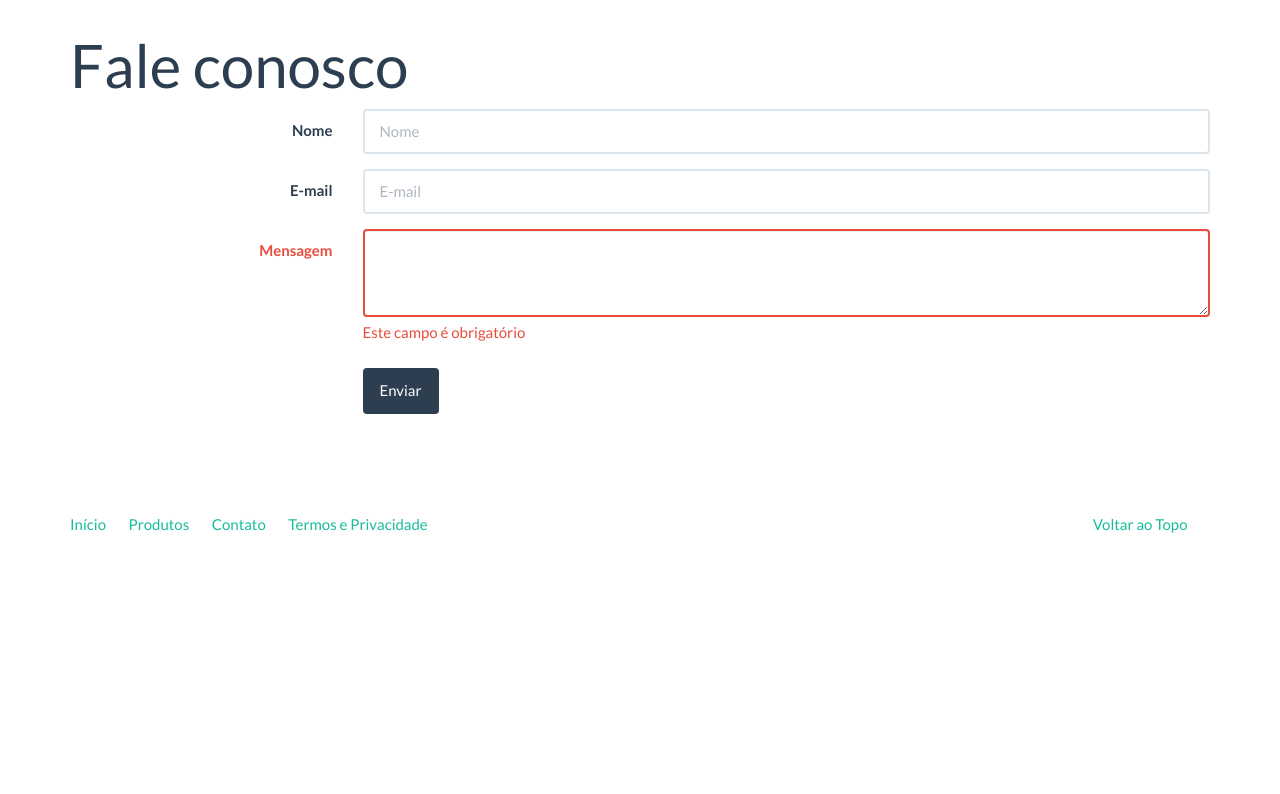
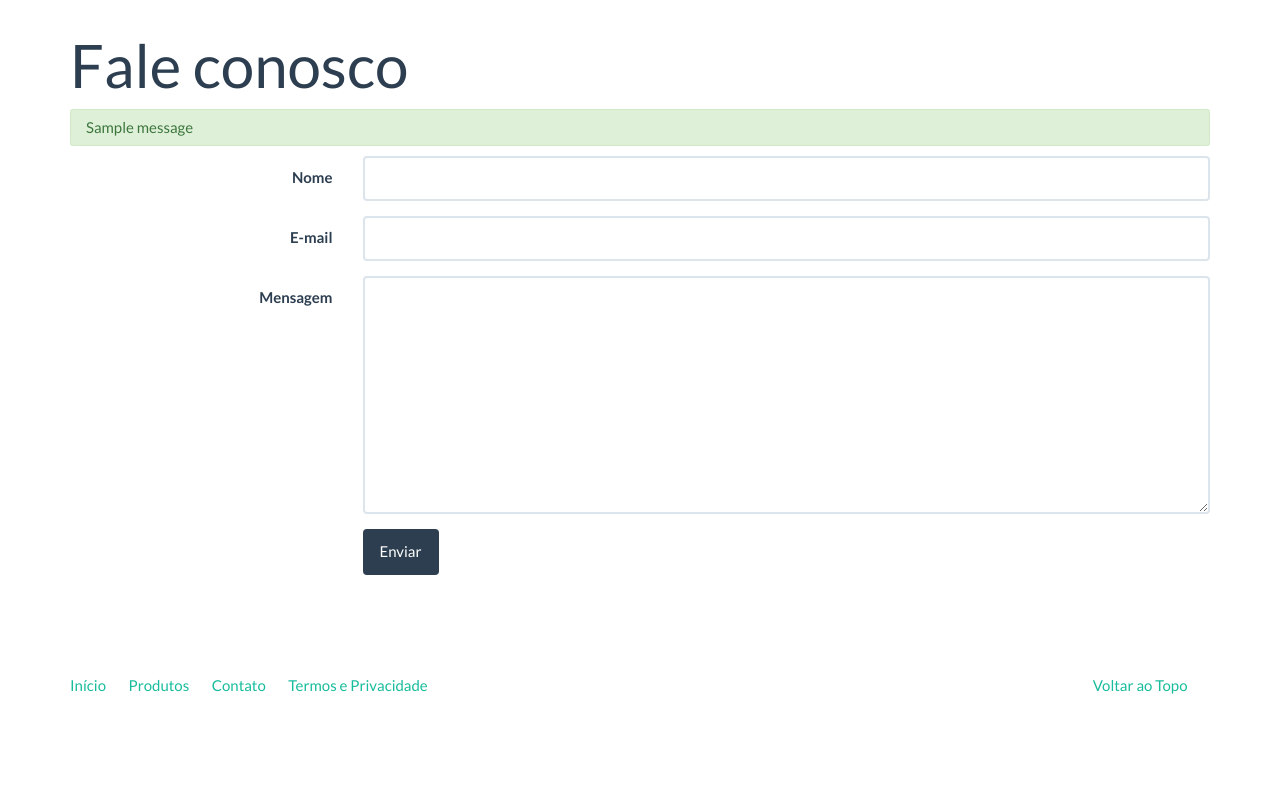
Before and after one commit to alyssonbarros/alawebdjango, a Django app: page /contato/ in a window 1280 px wide. Shown: the part 60-854 px from the top of the page. Before the commit the page ends 593 px from the top, so only its background shows below. Run offline with Django 3.2, Linux system fonts and the light colour scheme; tables that the repository leaves empty hold one stand-in row (values such as "Sample post"); one stand-in notice (Sample message) is shown; some libraries are stand-ins or nearby versions.

Commit message:
Configurado email de contato

```diff
--- a/alawebdjango/core/templates/contact.html
+++ b/alawebdjango/core/templates/contact.html
@@ -1,4 +1,6 @@
 {% extends "base.html" %}
+
+{% load widget_tweaks %}
 
 {% block title %}
     Contato | {{ block.super }}
@@ -7,27 +9,29 @@
 {% block container %}
 <div class="page-header">
     <h1>Fale conosco</h1>
-    <form class="form-horizontal">
+    {% if messages %}
+        {% for message in messages %}
+            <div class="alert success">
+                <p>
+                    {{ message }}
+                </p>
+            </div>
+        {% endfor %}
+    {% endif %}
+    <form class="form-horizontal" action="" method="post">
+        {% csrf_token %}
         <fieldset>
-            <div class="form-group">
-              <label for="id_name" class="col-md-3 control-label">Nome</label>
+            {% for field in form %}
+            <div class="form-group{% if field.errors %} has-error{% endif %}">
+              <label for="{{ field.auto_id }}" class="col-md-3 control-label">{{ field.label }}</label>
               <div class="col-md-9">
-                <input type="text" class="form-control" id="id_name" placeholder="Nome" />
+                {% render_field field class='form-control' %}
+                {% for error in field.errors %}
+                <span class="help-block">{{ error }}</span>
+                {% endfor %}
               </div>
             </div>
-            <div class="form-group">
-              <label for="id_email" class="col-md-3 control-label">E-mail</label>
-              <div class="col-md-9">
-                <input type="text" class="form-control" id="id_email" placeholder="E-mail" />
-              </div>
-            </div>
-            <div class="form-group has-error">
-              <label for="id_message" class="col-md-3 control-label">Mensagem</label>
-              <div class="col-md-9">
-                <textarea class="form-control" rows="3" id="id_message"></textarea>
-                <span class="help-block">Este campo é obrigatório</span>
-              </div>
-            </div>
+            {% endfor %}
             <div class="form-group">
               <div class="col-md-9 col-md-offset-3">
                 <button type="submit" class="btn btn-primary">Enviar</button>
--- a/alawebdjango/core/views.py
+++ b/alawebdjango/core/views.py
@@ -1,10 +1,42 @@
-# coding=utf-8
+from django.contrib import messages
+from django.core import mail
+from django.http import HttpResponseRedirect
+from django.shortcuts import render
+from django.template.loader import render_to_string
+from django.views.generic import View, TemplateView
 
-from django.shortcuts import render
 
-def index(request):
-    return render(request, 'index.html')
+from alawebdjango.core.forms import ContactForm
+
+
+class IndexView(TemplateView):
+
+    template_name = 'index.html'
+
+
+index = IndexView.as_view()
 
 
 def contact(request):
-    return render(request, 'contact.html')
+    if request.method == 'POST':
+        form = ContactForm(request.POST)
+        if form.is_valid():
+
+            body = render_to_string('contact_email.txt',
+                                    form.cleaned_data)
+
+            mail.send_mail('Confirmação de contato',
+                           body,
+                           'arbarros372@gmail.com',
+                           ['arbarros372@gmail.com', form.cleaned_data['email']])
+
+            messages.success(request, 'Contato realizado com sucesso!')
+
+            return HttpResponseRedirect('/contato/')
+        else:
+            return render(request, 'contact.html',
+                          {'form': form})
+
+    else:
+        context = {'form': ContactForm()}
+        return render(request, 'contact.html', context)
--- a/requirements.txt
+++ b/requirements.txt
@@ -6,3 +6,4 @@ static3==0.7.0
 gunicorn==19.4.1
 psycopg2==2.6.1
 model_mommy==1.3.1
+django-widget-tweaks==1.4.1
```
Also changed, not shown: alawebdjango/core/templates/contact_email.txt (added, +16 -0 lines), alawebdjango/core/tests/test_views.py (+93 -2 lines), alawebdjango/settings.py (+13 -1 lines).
